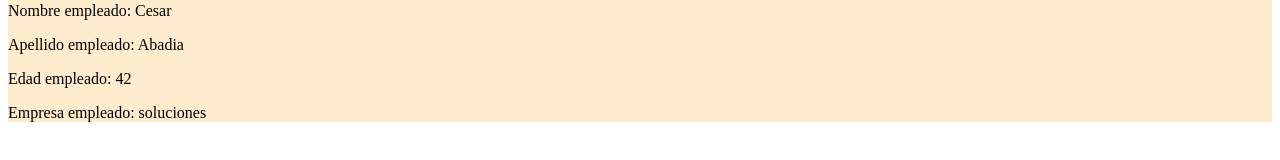
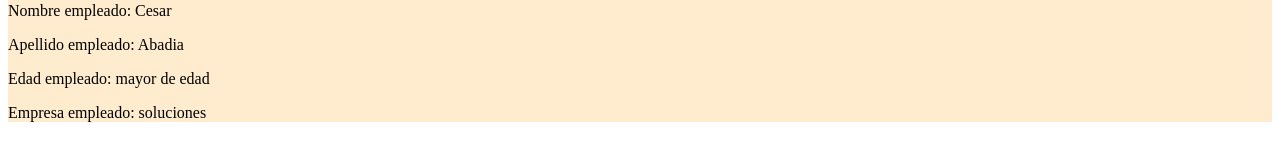
Before and after one commit to seuz716/Angular, an Angular app in the folder miprimeraApp/: page / in a window 1280 px wide. Shown: the part 125-285 px from the top of the page. Built offline with nearby package versions, Linux system fonts and the light colour scheme.

Commit message:
condicional insertado edad empleado.component

```diff
--- a/miprimeraApp/src/app/empleado/empleado.component.html
+++ b/miprimeraApp/src/app/empleado/empleado.component.html
@@ -1,4 +1,4 @@
 <p>Nombre empleado: {{nombre}} </p>
 <p>Apellido empleado: {{apellido}} </p>
-<p>Edad empleado: {{edad}} </p>
+<p>Edad empleado: {{edad<18 ? "menor de edad":"mayor de edad"}} </p>
 <p>Empresa empleado: {{empresa}} </p>
```
